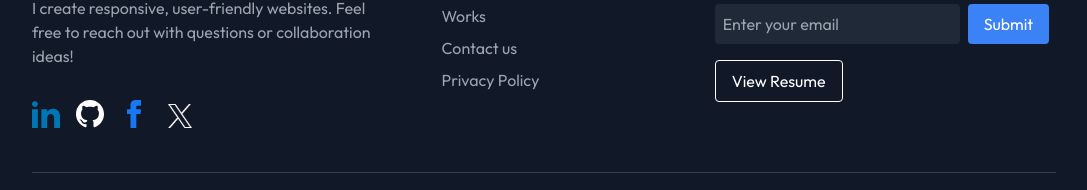
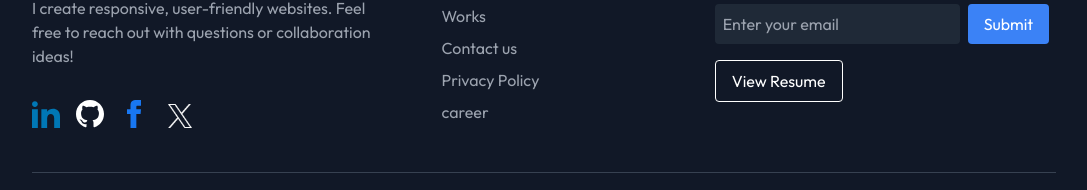
Before and after one commit to rohit-raj7/Portolio, a React (Vite) app: page / in a window 1280 px wide. Shown: the part 5106-5296 px from the top of the page, without its empty margins (96-1183 px from the left). Built offline with nearby package versions, Linux system fonts and the light colour scheme.

Commit message:
Update Footer.jsx

```diff
--- a/src/Components/Footer.jsx
+++ b/src/Components/Footer.jsx
@@ -27,6 +27,8 @@
                 <a href="#Contact" className='hover:text-white'>Contact us</a>
 {/*                 <a href="#" className='hover:text-white'>Privacy Policy</a> */}
                <a href="https://rohit-rajfsdfsf4.netlify.app/" target="_blank" rel="noopener noreferrer" className='hover:text-white'>Privacy Policy</a>
+               <a href="https://companies-careers.netlify.app/" target="_blank" rel="noopener noreferrer" className='hover:text-white'>career </a>
+
 
 
             </ul>
```
